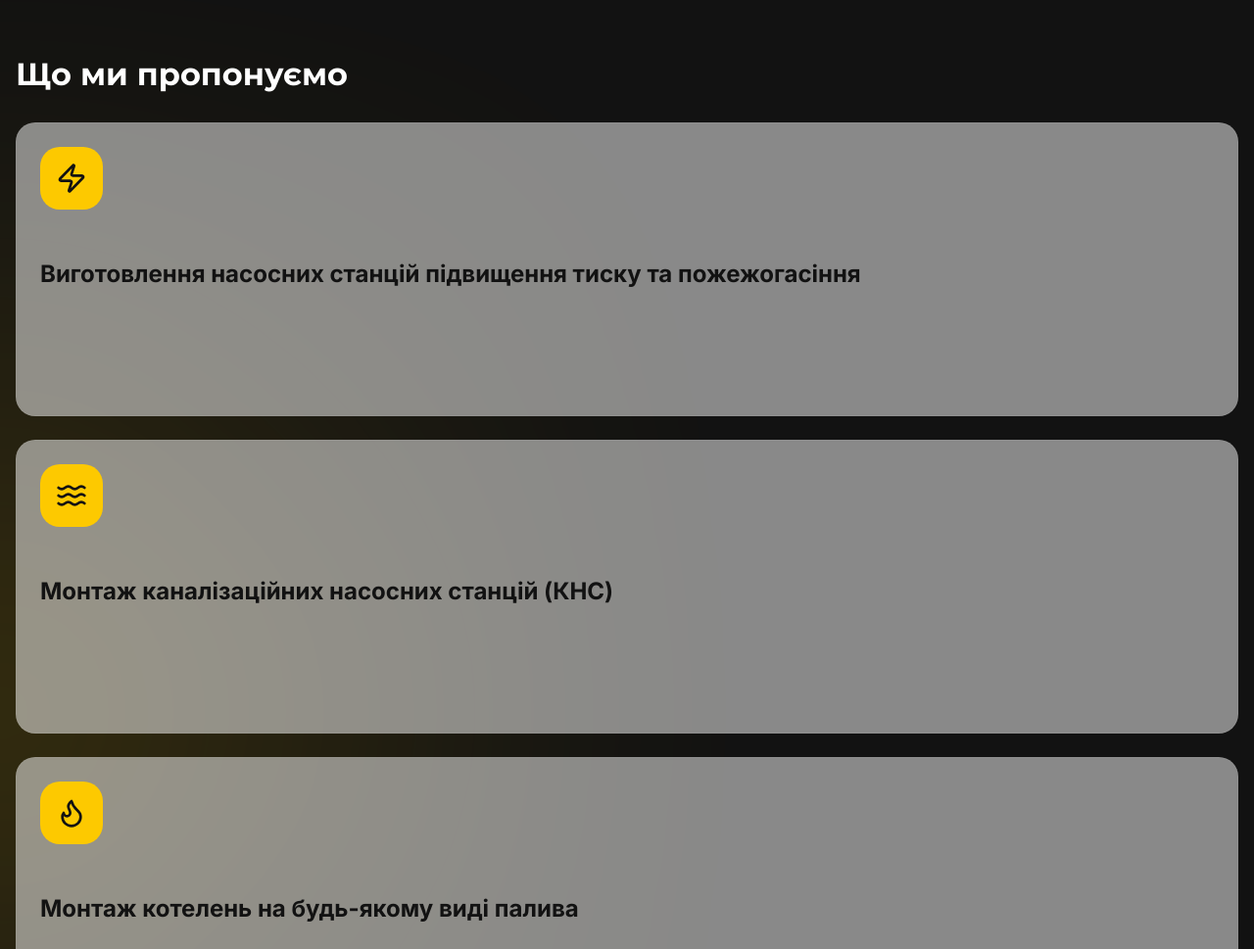
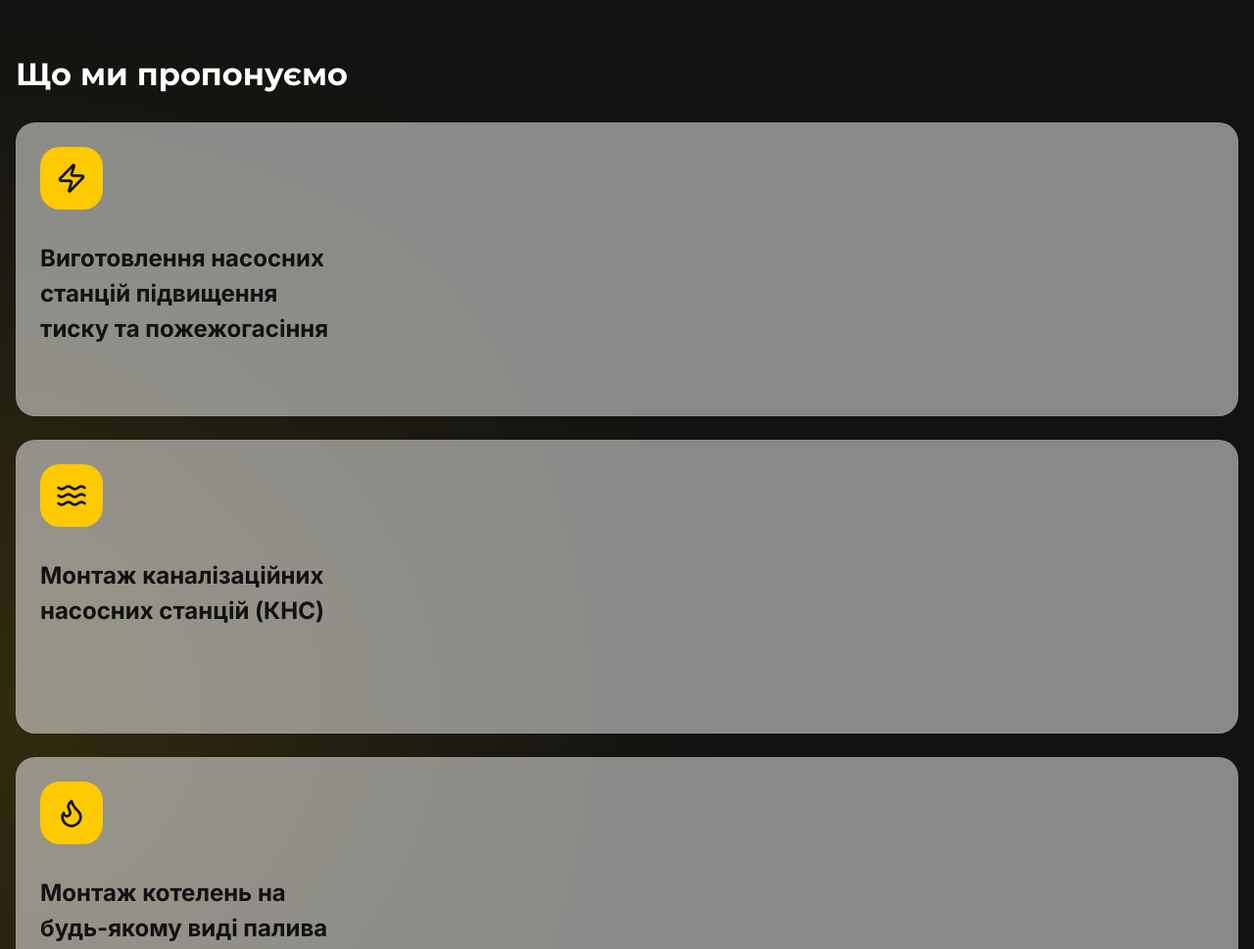
Before and after one commit to roman-melnyk1/In-Pro, a website built with Vite: page index.html in a window 1280 px wide. Shown: the part 740-1709 px from the top of the page at 98% size. Built offline with nearby package versions, Linux system fonts and the light colour scheme.

Commit message:
card text adjasted

```diff
--- a/src/style.css
+++ b/src/style.css
@@ -306,7 +306,7 @@ h1 {
   flex-direction: column;
   align-items: left;
   text-align: left;
-  gap: 48px;
+  gap: 32px;
   position: relative;
   z-index: 2;
   border: 1px solid rgba(255, 255, 255, 0.05);
@@ -332,7 +332,8 @@ h1 {
 .card-text {
   font-size: 1.5rem;
   font-weight: bold;
-  color: #121212;
+  color: var(--color-bg);
+  max-width: 300px;
 }
 
 .glow {
```
